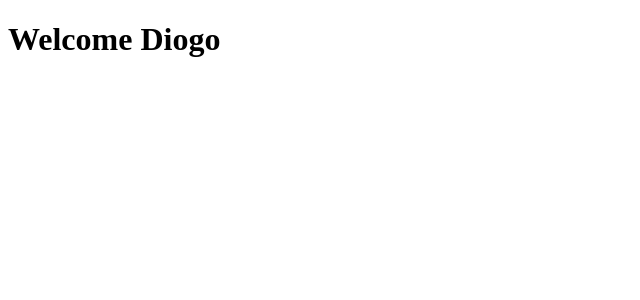
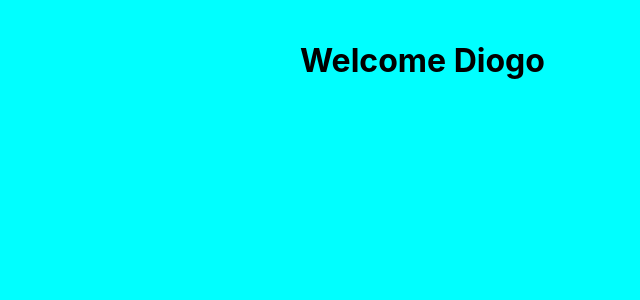
Before and after one commit to DiogoHenriqueBarbosa/Uma-Ideia, a Next.js app: page / in a window 1280 px wide. Shown: the top 300 px of the page, without its empty margins (0-640 px from the left). Built offline with nearby package versions, Linux system fonts and the light colour scheme.

Commit message:
Criacao do arquivo _app.js e link ao Style

```diff
--- /dev/null
+++ b/pages/_app.js
@@ -0,0 +1,9 @@
+import '../components/styles.css'
+
+
+
+export default function MyApp({Component, pageProps}){
+
+	return <Component {...pageProps}/>
+
+}
```
